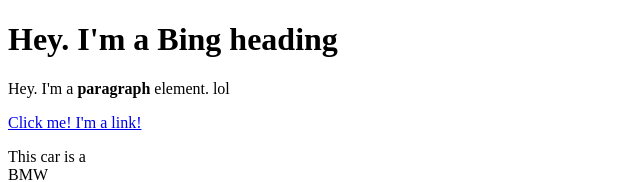
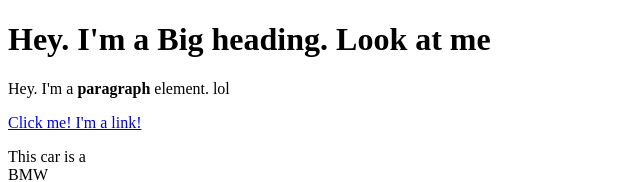
Before and after one commit to Mcartr/Cartoon-hero, a plain HTML site: page test.html in a window 1280 px wide. Shown: the top 182 px of the page, without its empty margins (0-640 px from the left). Drawn offline with Linux system fonts and the light colour scheme.

Commit message:
update test.html

```diff
--- a/test.html
+++ b/test.html
@@ -4,7 +4,7 @@
 	   <title>Test page</title>
 </head>
 <body>
-	<h1> Hey. I'm a Bing heading</h1>
+	<h1> Hey. I'm a Big heading. Look at me</h1>
 	<p>Hey. I'm a <b>paragraph</b> element. lol</p>
 	<a href="https://google.com" target="_blank" title="Let's go to Google!">Click me! I'm a link!</a>
 	<p>This car is a <br>
```
